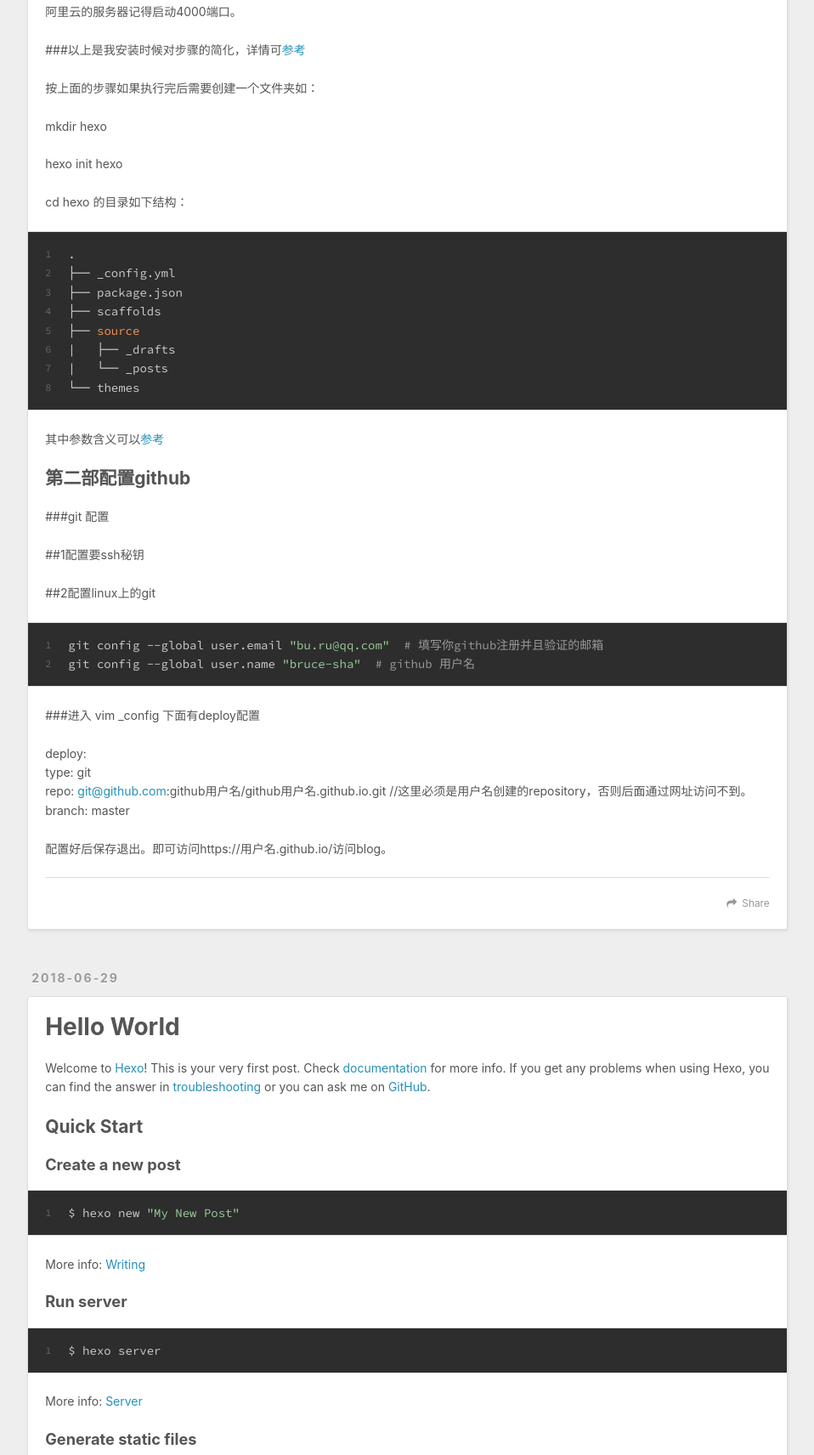
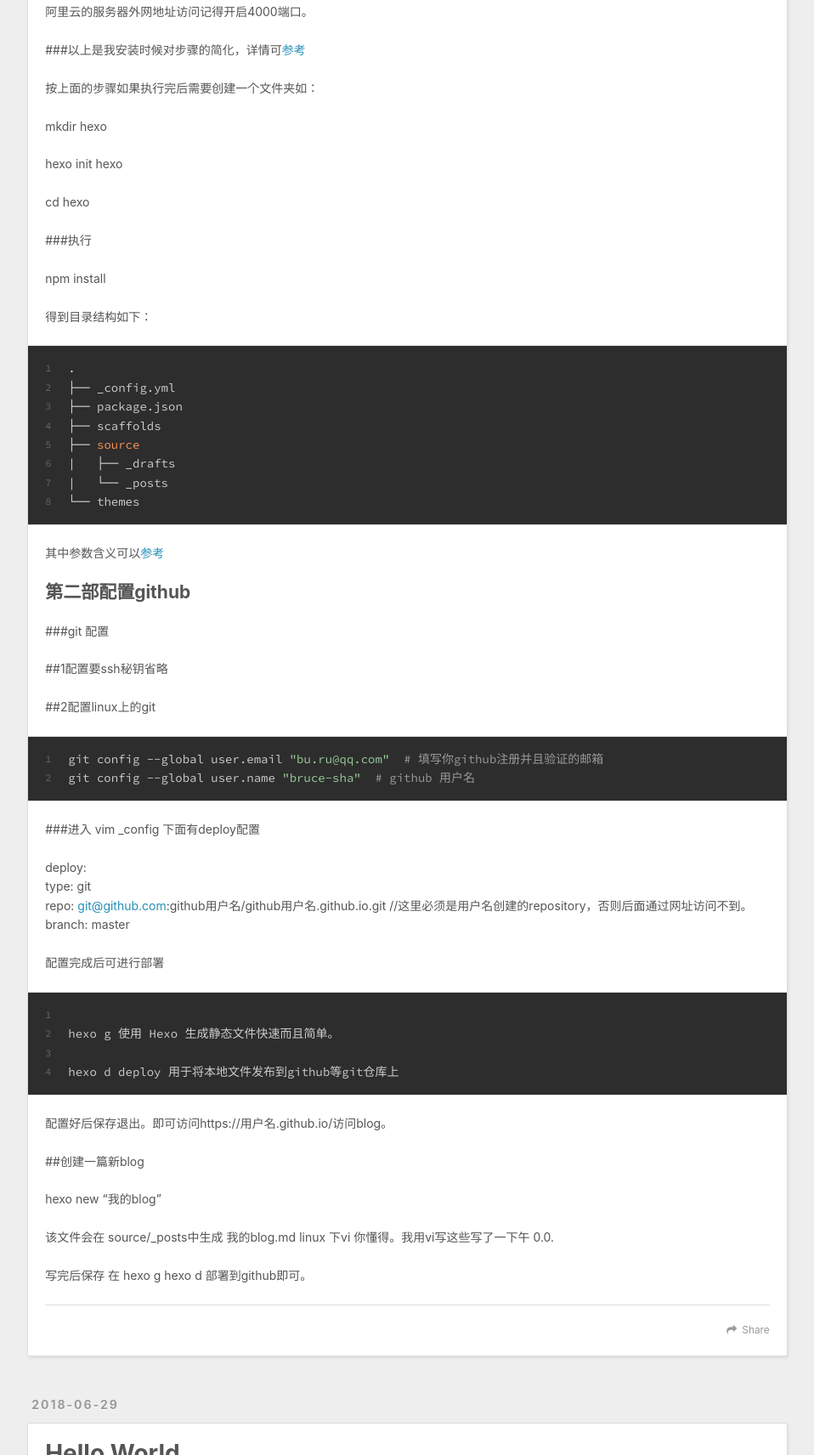
Before and after one commit to hm1365166/hm1365166.github.io, a plain HTML site: page index.html in a window 1280 px wide. Shown: the part 1358-3070 px from the top of the page at 85% size, without its empty margins (8-966 px from the left). Drawn offline with nearby package versions, Linux system fonts and the light colour scheme.

Commit message:
Site updated: 2018-06-29 17:44:23

```diff
--- a/index.html
+++ b/index.html
@@ -96,25 +96,33 @@
 <h3 id="第三步安装hexo。"><a href="#第三步安装hexo。" class="headerlink" title="第三步安装hexo。"></a>第三步安装hexo。</h3><figure class="highlight bash"><table><tr><td class="gutter"><pre><span class="line">1</span><br></pre></td><td class="code"><pre><span class="line">$ npm install -g hexo-cli</span><br></pre></td></tr></table></figure>
 <p>在hexo目录下运行<br>hexo server 看是否安装正常<br>如正常者如这样</p>
 <p>INFO  Start processing<br>INFO  Hexo is running at <a href="http://localhost:4000/" target="_blank" rel="noopener">http://localhost:4000/</a>. Press Ctrl+C to stop.</p>
-<p>阿里云的服务器记得启动4000端口。</p>
+<p>阿里云的服务器外网地址访问记得开启4000端口。</p>
 <p>###以上是我安装时候对步骤的简化，详情可<a href="https://hexo.io/zh-cn/docs/" target="_blank" rel="noopener">参考</a></p>
 <p>按上面的步骤如果执行完后需要创建一个文件夹如：</p>
 <p>mkdir hexo</p>
 <p>hexo init hexo</p>
-<p>cd hexo 的目录如下结构：</p>
+<p>cd hexo </p>
+<p>###执行</p>
+<p>npm install</p>
+<p>得到目录结构如下：</p>
 <figure class="highlight bash"><table><tr><td class="gutter"><pre><span class="line">1</span><br><span class="line">2</span><br><span class="line">3</span><br><span class="line">4</span><br><span class="line">5</span><br><span class="line">6</span><br><span class="line">7</span><br><span class="line">8</span><br></pre></td><td class="code"><pre><span class="line">.</span><br><span class="line">├── _config.yml</span><br><span class="line">├── package.json</span><br><span class="line">├── scaffolds</span><br><span class="line">├── <span class="built_in">source</span></span><br><span class="line">|   ├── _drafts</span><br><span class="line">|   └── _posts</span><br><span class="line">└── themes</span><br></pre></td></tr></table></figure>
 <p>其中参数含义可以<a href="https://hexo.io/zh-cn/docs/setup.html" target="_blank" rel="noopener">参考</a></p>
 <h2 id="第二部配置github"><a href="#第二部配置github" class="headerlink" title="第二部配置github"></a>第二部配置github</h2><p>###git 配置</p>
-<p>##1配置要ssh秘钥</p>
+<p>##1配置要ssh秘钥省略</p>
 <p>##2配置linux上的git<br><figure class="highlight bash"><table><tr><td class="gutter"><pre><span class="line">1</span><br><span class="line">2</span><br></pre></td><td class="code"><pre><span class="line">git config --global user.email <span class="string">"bu.ru@qq.com"</span>  <span class="comment"># 填写你github注册并且验证的邮箱</span></span><br><span class="line">git config --global user.name <span class="string">"bruce-sha"</span>  <span class="comment"># github 用户名</span></span><br></pre></td></tr></table></figure></p>
 <p>###进入 vim _config 下面有deploy配置</p>
 <p>deploy:<br>  type: git<br>  repo: <a href="mailto:git@github.com" target="_blank" rel="noopener">git@github.com</a>:github用户名/github用户名.github.io.git  //这里必须是用户名创建的repository，否则后面通过网址访问不到。<br>  branch: master</p>
+<p>配置完成后可进行部署<br><figure class="highlight bash"><table><tr><td class="gutter"><pre><span class="line">1</span><br><span class="line">2</span><br><span class="line">3</span><br><span class="line">4</span><br></pre></td><td class="code"><pre><span class="line"></span><br><span class="line">hexo g 使用 Hexo 生成静态文件快速而且简单。</span><br><span class="line"></span><br><span class="line">hexo d deploy 用于将本地文件发布到github等git仓库上</span><br></pre></td></tr></table></figure></p>
 <p>配置好后保存退出。即可访问https://用户名.github.io/访问blog。</p>
+<p>##创建一篇新blog</p>
+<p>hexo new “我的blog”</p>
+<p>该文件会在 source/_posts中生成 我的blog.md linux 下vi 你懂得。我用vi写这些写了一下午 0.0.</p>
+<p>写完后保存 在 hexo g hexo d  部署到github即可。</p>
 
 
     </div>
     <footer class="article-footer">
-      <a data-url="http://yoursite.com/2018/06/29/hexo-github-入门.html" data-id="cjizrmhf30001v3o0qejr6d2z" class="article-share-link">Share</a>
+      <a data-url="http://yoursite.com/2018/06/29/hexo-github-入门.html" data-id="cjizsjh310001wto08zd057hq" class="article-share-link">Share</a>
 
 
     </footer>
@@ -159,7 +167,7 @@
 
     </div>
     <footer class="article-footer">
-      <a data-url="http://yoursite.com/2018/06/29/hello-world.html" data-id="cjizrmheo0000v3o0fip6eaui" class="article-share-link">Share</a>
+      <a data-url="http://yoursite.com/2018/06/29/hello-world.html" data-id="cjizsjh2v0000wto0fwb35p5u" class="article-share-link">Share</a>
 
 
     </footer>
```
Also changed, not shown: 2018/06/29/hello-world.html (+1 -1 lines), 2018/06/29/hexo-github-入门.html (+13 -5 lines).
